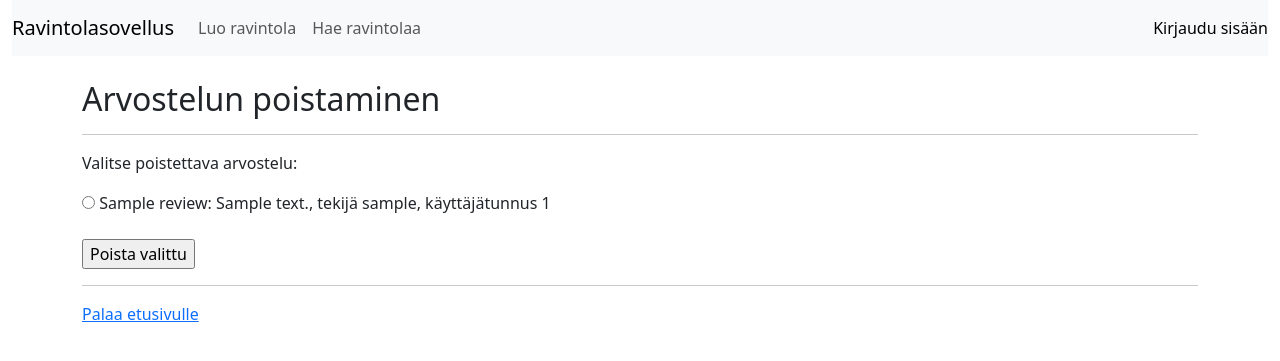
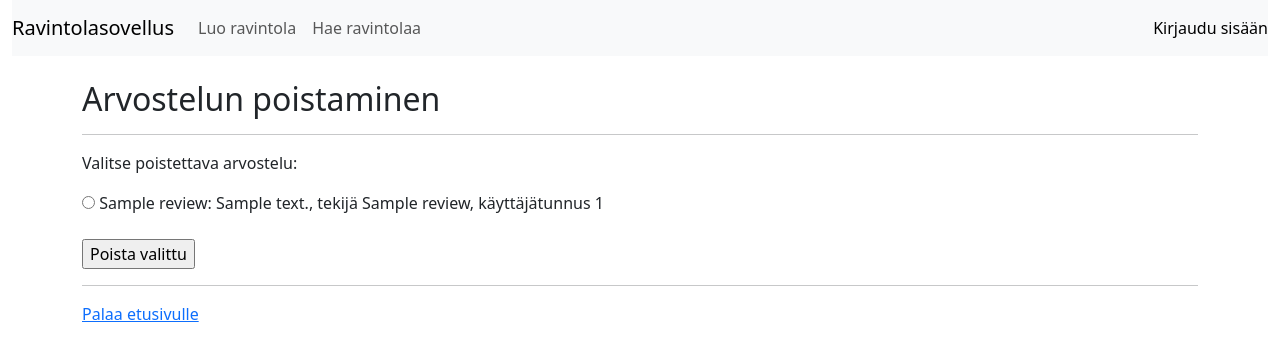
Before and after one commit to kuosaton/tsoha-ravintolasovellus, a Flask app: template templates/delete_review.html in a window 1280 px wide. Shown: the top 361 px of the page. Run offline with Flask 3, Linux system fonts and the light colour scheme; the template is opened without the code that fills it: most values are stand-ins (such as "Sample title", 1, 10 or a date in 2020).

Commit message:
Creator name and ID is now displayed properly when showing deletable/restorable reviews

```diff
--- a/templates/delete_review.html
+++ b/templates/delete_review.html
@@ -14,7 +14,7 @@
 <form action="/delete_review" method="post">
 
 {% for review in reviews %}
-<input type="radio" name="review" value="{{ review.id }}"> {{ review.title }}: {{ review.description }}, tekijä {{ review.user_name }}, käyttäjätunnus {{ review.user_id }}<br>
+<input type="radio" name="review" value="{{ review.id }}"> {{ review.title }}: {{ review.description }}, tekijä {{ review.creator_name }}, käyttäjätunnus {{ review.creator_id }}<br>
 {% endfor %}
 <br>
 
--- a/templates/restore_review.html
+++ b/templates/restore_review.html
@@ -13,7 +13,7 @@
 
 <form action="/restore_review" method="post">
 {% for review in reviews %}
-<input type="radio" name="review" value="{{ review.id }}"> {{ review.title }}: {{ review.description }}, tekijä {{ review.user_name }}, käyttäjätunnus {{ review.user_id }}<br>
+<input type="radio" name="review" value="{{ review.id }}"> {{ review.title }}: {{ review.description }}, tekijä {{ review.creator_name }}, käyttäjätunnus {{ review.creator_id }}<br>
 
 {% endfor %}
 <br>
```
